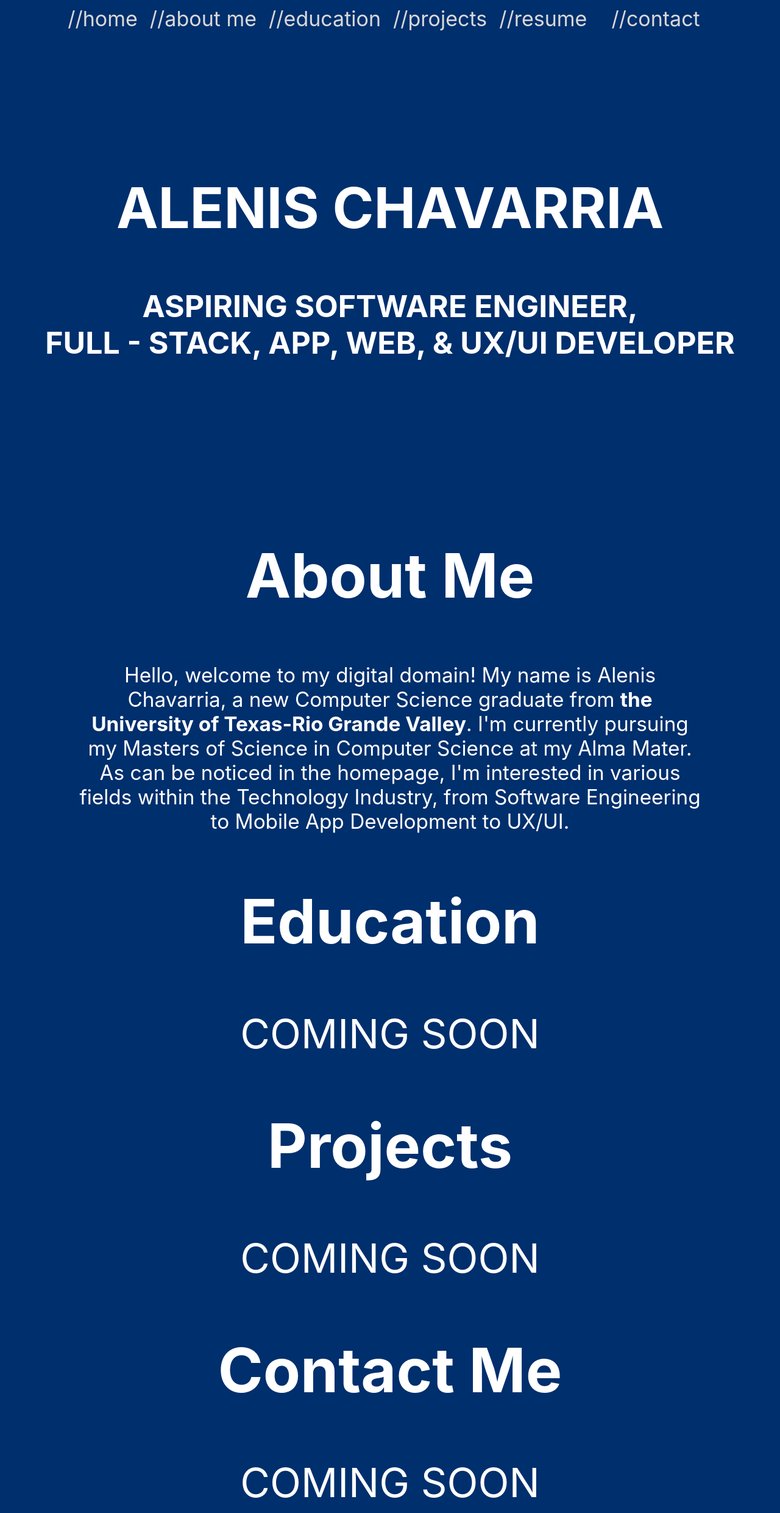
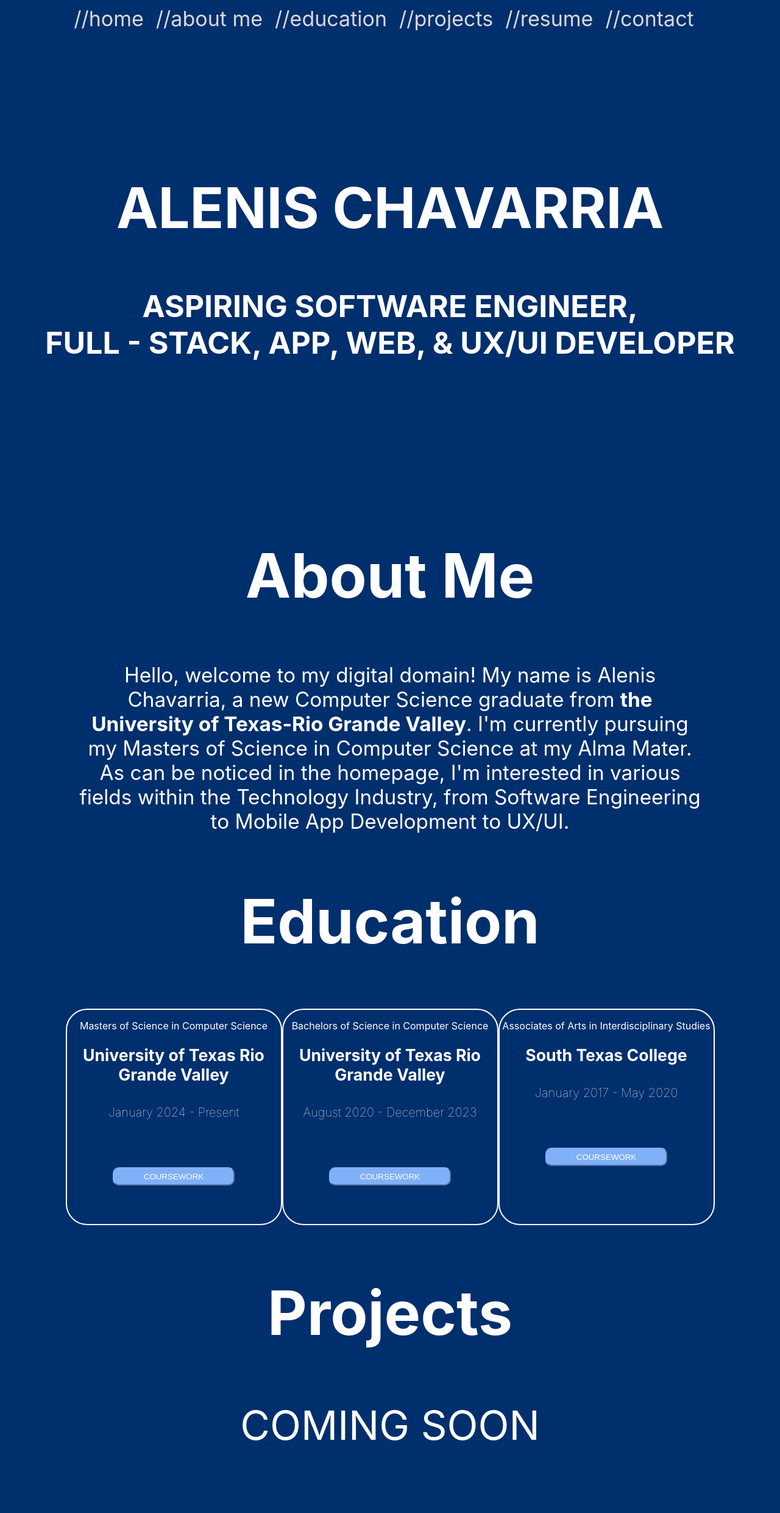
Before and after one commit to alenischavarria/alenischavarria.github.io, a React (Create React App) app in the folder my-portfolio/: page / in a window 1280 px wide. Shown: the top 2481 px of the page at 61% size. Built offline with nearby package versions, Linux system fonts and the light colour scheme.

Commit message:
removed resume dl pdf feature; almost finished initial education section, just need coursework for bachelors

```diff
--- a/my-portfolio/src/App.css
+++ b/my-portfolio/src/App.css
@@ -7,17 +7,30 @@ nav {
   text-align: center;
   padding: 10px;
 }
-ul{
+.navbaruli{
   list-style-type: none;
   display: inline-flex;
   margin: 0;
   padding: 0;
+  background-color: #002F6D;
 }
-li{
+#navbarli{
   margin-right: 20px;
   cursor: pointer;
   color: #D9D9D9;
   font-size: 34px;
+  background-color: #002F6D;
+}
+ul{
+  top: 100%;
+}
+li{
+  top: 100%;
+  cursor: pointer;
+  font-size: 10pt;
+  text-decoration: none;
+  color: #002F6D;
+  background-color: white;
 }
 nav ul li.active{
   color: #D9D9D9 ;
@@ -101,6 +114,92 @@ body{
   font-size: 34px;
   text-decoration: none;
 }
+#eduinfo{
+  text-align: center;
+}
+#pinfo{
+  font-size: 12pt;
+}
+#uniinfo{
+  font-size: 20pt;
+}
+#timeinfo{
+  font-size: 15pt;
+  font-weight: lighter;
+}
+.custom-button{
+  position: relative;
+  display: inline-block;
+  border-radius: 10px;
+  /*border-style: none;*/
+  border-color: #80B0F8;
+  background-color: #80B0F8;
+  color: white;
+  width: 200px;
+  height: 30px;
+  cursor: pointer;
+}
+#options{
+  cursor: pointer; /* Set a maximum width for the li items */
+  white-space: nowrap; /* Prevent text from wrapping to the next line */
+  overflow: hidden; /* Hide content that overflows the maximum width */
+  text-overflow: ellipsis;
+}
+#option{
+  list-style-type: none;
+  padding: 0;
+  margin: 0;
+  position: relative;
+  top: 100%; /* Position the dropdown right below the button */
+  left: 0;
+  transform: translateX(45%); /* Center the dropdown horizontally */
+  background-color: white;
+  box-shadow: 0 2px 4px rgba(0, 0, 0, 0.1);
+  z-index: 1;
+  width: max-content; /* Set the width to match the button's width */
+  text-align: center;
+}
+#option2{
+  list-style-type: none;
+  padding: 0;
+  margin: 0;
+  position: relative;
+  top: 100%; /* Position the dropdown right below the button */
+  left: 0;
+  transform: translateX(130%); /* Center the dropdown horizontally */
+  background-color: white;
+  box-shadow: 0 2px 4px rgba(0, 0, 0, 0.1);
+  z-index: 1;
+  width: max-content; /* Set the width to match the button's width */
+  text-align: center;
+}
+#option3{
+  list-style-type: none;
+  padding: 0;
+  margin: 0;
+  position: relative;
+  top: 100%; /* Position the dropdown right below the button */
+  left: 0;
+  text-align: left;
+  transform: translateX(35%); /* Center the dropdown horizontally */
+  background-color: white;
+  box-shadow: 0 2px 4px rgba(0, 0, 0, 0.1);
+  z-index: 1;
+  width: max-content; /* Set the width to match the button's width */
+  text-align: center;
+}
+.square-container{
+  display: flex;
+  justify-content: center; /*center the squares horizontally*/
+}
+.square{
+  height: 351px;
+  width: 351px;
+  background-color: #002F6D;
+  border: 2px solid white;
+  border-radius: 35px; /*rounds the corner*/
+  margin-right: 0px;/*add margin between squares*/
+}
 
 @keyframes fadeIn {
   from {
--- a/my-portfolio/src/App.js
+++ b/my-portfolio/src/App.js
@@ -18,24 +18,133 @@ const NavBar = () => {
       });
     }
   };
+
   return(
     <nav>
-      <ul>
-        <li className={activeLink === 'home' ? 'active' : ''}>
+      <ul className='navbaruli'>
+        <li id="navbarli" className={activeLink === 'home' ? 'active' : ''}>
           <a href="#home" id="navbar" onClick={(e) => handleLinkClick(e, 'home')}>//home  </a></li>
-        <li className={activeLink === 'aboutme' ? 'active' : ''}>
+        <li id="navbarli" className={activeLink === 'aboutme' ? 'active' : ''}>
           <a href="#aboutme" id="navbar">//about me  </a></li>
-        <li className={activeLink === 'education' ? 'active' : ''}>
+        <li id="navbarli" className={activeLink === 'education' ? 'active' : ''}>
           <a href="#education" id="navbar">//education  </a></li>
-        <li className={activeLink === 'projects' ? 'active' : ''}>
+        <li id="navbarli" className={activeLink === 'projects' ? 'active' : ''}>
           <a href="#projects" id="navbar">//projects  </a></li>
-        <li> <a id="resumepdf" href="myportfolio./my-portfolio/resumes/Software Engineer copy.pdf" download="My Resume">//resume  </a></li>
-        <li className={activeLink === 'contact' ? 'active' : ''}>
+        <li id="navbarli"> //resume  </li>
+        <li id="navbarli" className={activeLink === 'contact' ? 'active' : ''}>
           <a href="#contact" id="navbar">//contact  </a></li>
       </ul>
     </nav>
-  )
-}
+  );
+};
+
+const Button = () => {
+  const [isOpen, setIsOpen] = useState(false);
+  const [selectedOption, setSelectedOption] = useState('');
+
+  const handlerOptionSelect = (option) => {
+    setSelectedOption(option);
+    setIsOpen(false);
+  }
+
+  return (
+    <div >
+      <button onClick={() => setIsOpen(!isOpen)} className="custom-button">
+        COURSEWORK
+      </button>
+      {isOpen && (
+        <ul id="option">
+          <li id="options" onClick={() => handlerOptionSelect('Option 1')}>AI Topics in Image Processing</li>
+          <li id="options" onClick={() => handlerOptionSelect('Option 2')}>Advanced Database Design</li>
+        </ul>
+      )}
+    </div>
+  );
+};
+
+const Button2 = () => {
+  const [isOpen, setIsOpen] = useState(false);
+  const [selectedOption, setSelectedOption] = useState('');
+
+  const handlerOptionSelect = (option) => {
+    setSelectedOption(option);
+    setIsOpen(false);
+  }
+
+  return (
+    <div >
+      <button onClick={() => setIsOpen(!isOpen)} className="custom-button">
+        COURSEWORK
+      </button>
+      {isOpen && (
+        <ul id="option2">
+          <li id="options" onClick={() => handlerOptionSelect('Option 1')}>COMING SOON</li>
+        </ul>
+      )}
+    </div>
+  );
+};
+
+const Button3 = () => {
+  const [isOpen, setIsOpen] = useState(false);
+  const [selectedOption, setSelectedOption] = useState('');
+
+  const handlerOptionSelect = (option) => {
+    setSelectedOption(option);
+    setIsOpen(false);
+  }
+
+  return (
+    <div >
+      <button onClick={() => setIsOpen(!isOpen)} className="custom-button">
+        COURSEWORK
+      </button>
+      {isOpen && (
+        <ul id="option3">
+          <li id="options" onClick={() => handlerOptionSelect('Option 1')}>Business Information Management</li>
+          <li id="options" onClick={() => handlerOptionSelect('Option 2')}>Principles of Information Technology</li>
+        </ul>
+      )}
+    </div>
+  );
+};
+
+const Square1 = () => {
+  return <div className="square">
+    <p id="pinfo">Masters of Science in Computer Science</p>
+    <h1 id="uniinfo">University of Texas Rio Grande Valley</h1>
+    <h5 id="timeinfo">January 2024 - Present</h5>
+    <Button />
+  </div>;
+};
+
+const Square2 = () => {
+  return <div className="square">
+    <p id="pinfo">Bachelors of Science in Computer Science</p>
+    <h1 id="uniinfo">University of Texas Rio Grande Valley</h1>
+    <h5 id="timeinfo">August 2020 - December 2023</h5>
+    <Button2 />
+  </div>;
+};
+
+const Square3 = () => {
+  return <div className="square">
+    <p id="pinfo">Associates of Arts in Interdisciplinary Studies</p>
+    <h1 id="uniinfo">South Texas College</h1>
+    <h5 id="timeinfo">January 2017 - May 2020</h5>
+    <Button3 />
+  </div>;
+};
+
+const SquareContainer = () => {
+  return (
+    <div className='square-container'>
+      <Square1 />
+      <Square2 />
+      <Square3 />
+    </div>
+  );
+};
 
 const AboutMeInfo = () => {
   return(
@@ -45,7 +154,16 @@ const AboutMeInfo = () => {
   )
 }
 
-const EducationInfo = () => {}
+const EducationInfo = () => {
+
+  return (
+    <>
+    <div id="eduinfo">
+      <SquareContainer />
+    </div>
+    </>
+  )
+}
 
 const ProjectsInfo = () => {}
 
@@ -85,7 +203,7 @@ function App() {
         <section id="education">
           <h1>Education</h1>
             <EducationInfo />
-          <p>COMING SOON</p>
+
         </section>
         <section id="projects">
           <h1>Projects</h1>
```
Also changed, not shown: 1 other file (tests, documents, lock files or other folders).
